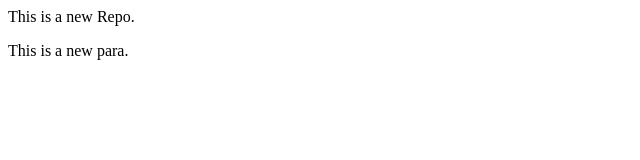
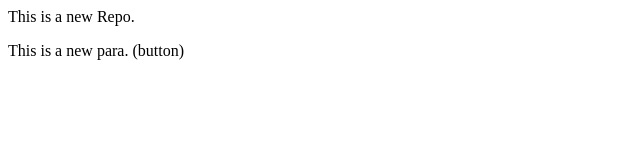
Before and after one commit to vivaan-iitrpr/localRepository, a plain HTML site: page index.html in a window 1280 px wide. Shown: the full height of the page, 0-640 px from the left. Drawn offline with Linux system fonts and the light colour scheme.

```diff
--- a/index.html
+++ b/index.html
@@ -1,4 +1,4 @@
 <p>This is a new Repo.</p>
 <p>
-    This is a new para.
+    This is a new para. (button)
 </p>
```
